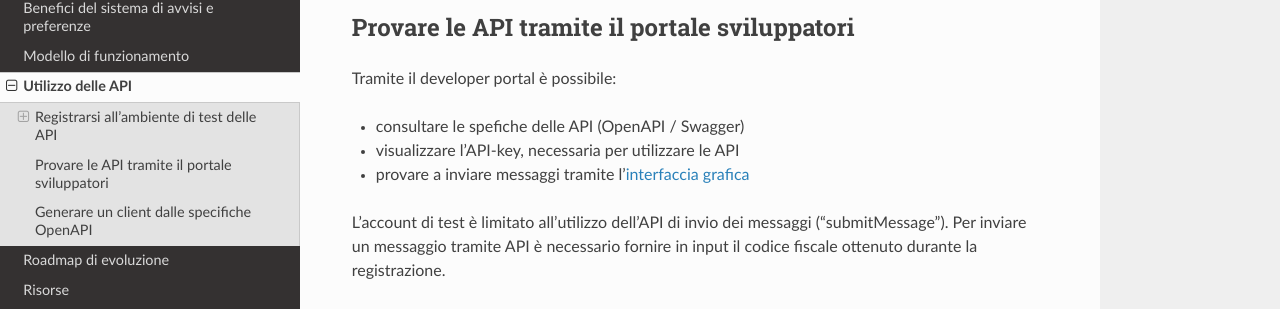
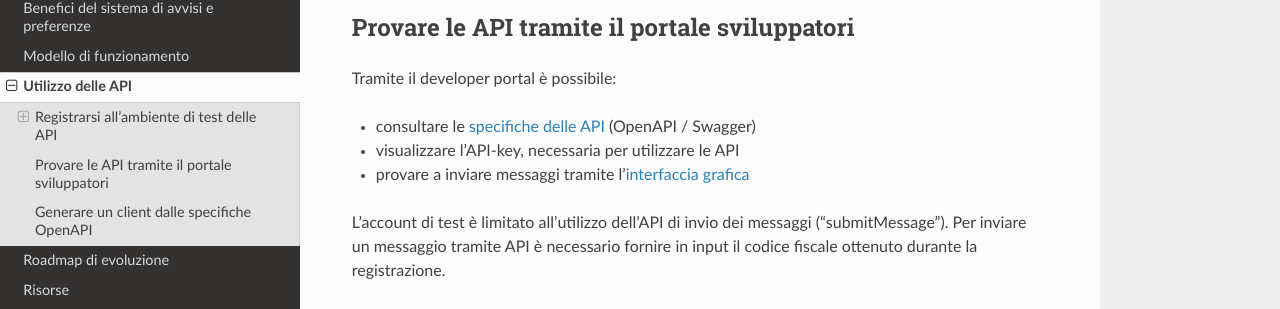
Before and after one commit to pagopa-archive/io, a Sphinx documentation site: the page built from docs/api.rst, in a window 1280 px wide and 900 px high, scrolled down 1415 px. Shown: the part 141-450 px from the top of the window. Built offline with Sphinx 7.4.7 and the Read the Docs theme 2.0.0, drawn with Linux system fonts in a browser that asks for light colours.

Commit message:
[#164892682] Updates broken links (#236)

```diff
--- a/docs/api.rst
+++ b/docs/api.rst
@@ -9,7 +9,7 @@
 notifiche.
 
 `Registrati sul portale
-sviluppatori <https://developer.cd.italia.it/>`__
+sviluppatori <https://developer.io.italia.it/>`__
 
 Se non hai un account è necessario seguire il link “**Sign up now**”; ti
 verranno chieste le seguenti informazioni (tutte da fornire
@@ -65,17 +65,17 @@
 
 Tramite il developer portal è possibile:
 
--  consultare le spefiche delle API (OpenAPI / Swagger)
+-  consultare le `specifiche delle API <https://developer.io.italia.it/openapi.html>`__ (OpenAPI / Swagger)
 -  visualizzare l’API-key, necessaria per utilizzare le API
 -  provare a inviare messaggi tramite l’\ `interfaccia
-   grafica <https://developer.cd.italia.it/docs/services/digital-citizenship-api>`__
+   grafica <https://developer.io.italia.it>`__
 
 L’account di test è limitato all’utilizzo dell’API di invio dei messaggi
 (“submitMessage”). Per inviare un messaggio tramite API è necessario
 fornire in input il codice fiscale ottenuto durante la registrazione.
 
 Nella `pagina con i dati relativi al tuo
-account <https://developer.cd.italia.it/developer>`__ puoi
+account <https://developer.io.italia.it>`__ puoi
 trovare l’Api-Key (“Primary key”) che è necessario utilizzare per
 autenticarsi alle API.
 
```
Also changed, not shown: gdpr/DPIA.md (+1 -1 lines).
